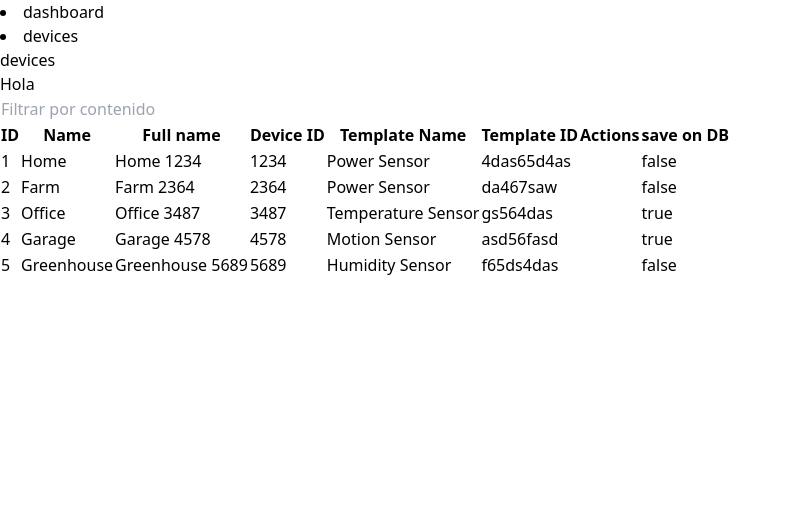
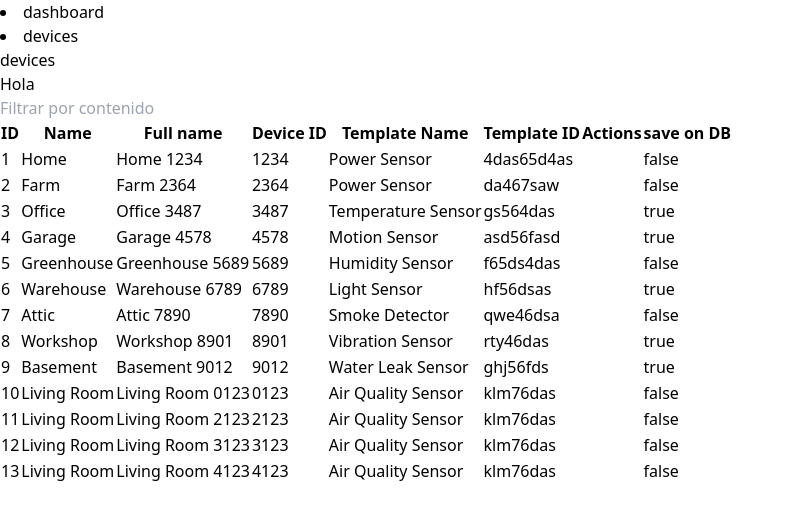
Before and after one commit to d4ndres/vue-iot-admin, a Vue app: page /devices in a window 1280 px wide. Shown: the top 520 px of the page, without its empty margins (0-794 px from the left). Built offline with nearby package versions, Linux system fonts and the light colour scheme.

Commit message:
adding iottable

```diff
--- /dev/null
+++ b/src/components/IotTable.vue
@@ -0,0 +1,152 @@
+<script setup>
+import { computed, ref } from 'vue'
+
+const props = defineProps({
+  data: {
+    type: Array,
+    required: true
+  },
+  columns: {
+    type: Array,
+    default: () => []
+  },
+  searchFilter: {
+    type: String,
+    default: ''
+  }
+})
+
+
+const computedColumns = computed(() => {
+  const cols = props.columns.map(element => {
+    if (typeof element === 'string') {
+      return { bindKey: element, text: element };
+    }
+    else if (typeof element === 'object' && element !== null) {
+      return { ...element };
+    }
+    else {
+      return Object.keys(props.data[0]).map(key => {
+        return { bindKey: key, text: key };
+      });
+    }
+  });
+  return cols.length ? cols : Object.keys(props.data[0]).map(key => {
+    return { bindKey: key, text: key };
+  });
+});
+
+const computedData = computed(() => {
+  return props.data.map((row, index) => {
+    return computedColumns.value.reduce((acc, { bindKey, autoValue, text }) => {
+      if (bindKey in row) {
+        acc[bindKey] = row[bindKey];
+      } else if (typeof autoValue === 'function') {
+        acc[text] = autoValue({ row, index });
+      } else {
+        acc[bindKey] = null;
+      }
+      return acc;
+    }, {});
+  });
+});
+
+
+
+const sortByColumn = ref(null)
+const filterData = computed(() => {
+  return computedData.value.filter((row) => {
+    return Object.values(row).some((value) => {
+      return value?.toString().toLowerCase().includes(props.searchFilter.toLowerCase())
+    })
+  })
+    .sort((a, b) => {
+      if (sortByColumn.value) {
+        if (sortByColumn.value.asc) {
+          return a[sortByColumn.value.column] > b[sortByColumn.value.column] ? 1 : -1
+        }
+        else {
+          return a[sortByColumn.value.column] < b[sortByColumn.value.column] ? 1 : -1
+        }
+      }
+      return 0
+    })
+});
+
+const sortByContent = (columnName) => {
+  if (!sortByColumn.value) {
+    sortByColumn.value = {
+      column: columnName,
+      asc: true
+    }
+  }
+  else if (sortByColumn.value.column === columnName && sortByColumn.value.asc) {
+    sortByColumn.value = {
+      column: columnName,
+      asc: false
+    }
+  }
+  else if (sortByColumn.value.column !== columnName) {
+    sortByColumn.value = {
+      column: columnName,
+      asc: true
+    }
+  }
+  else {
+    sortByColumn.value = null
+  }
+}
+
+
+
+</script>
+
+<template>
+  <div class="wrapper w-full overflow-auto shadow-[inset_0_0_0_1px] shadow-border/80">
+    <table class="text-text_main w-full">
+      <thead class="sticky top-0 z-10">
+        <tr class="h-[5vh]">
+          <th v-for="({ bindKey, text }) in computedColumns" :key="`h_${bindKey}`"
+            @click="sortByContent(bindKey ?? text)"
+            class=" bg-background_alt
+              shadow-[inset_0_0_0_1px] shadow-border/80
+              relative px-2 text-left text-xs font-semibold uppercase tracking-wider cursor-pointer"
+              :class="{
+                'sort-up border-b-4 border-focus': (bindKey === sortByColumn?.column || text === sortByColumn?.column) && sortByColumn
+              }">
+            <span>
+              {{ text }}
+            </span>
+          </th>
+        </tr>
+      </thead>
+      <tbody>
+        <tr v-for="(row, index) in filterData" :key="index" class="">
+          <td v-for="(value, key) in row" :key="key" class="
+            shadow-[inset_0_0_0_1px] shadow-border/80
+            px-2 py-4 whitespace-nowrap">
+            <slot name="default" :value="value" :key="key" :row="row" :rowIndex="index">
+              {{ value }}
+            </slot>
+          </td>
+        </tr>
+      </tbody>
+    </table>
+  </div>
+</template>
+
+<style scoped>
+.wrapper::-webkit-scrollbar {
+  background-color: rgba(0, 0, 0, 0.4);
+  width: 10px;
+  height: 10px;
+}
+
+.wrapper::-webkit-scrollbar-thumb {
+  background-color: rgba(0, 0, 0, 5);
+}
+
+.wrapper::-webkit-scrollbar-corner {
+  background-color: rgba(0, 0, 0, 0.4);
+}
+</style>
--- a/src/components/OverflowAside.vue
+++ b/src/components/OverflowAside.vue
@@ -1,4 +1,6 @@
 <script setup>
+import IotButton from '@/components/button/IotButton.vue'
+
 const { modelValue } = defineProps(['modelValue'])
 const emit = defineEmits(['update:modelValue'])
 
@@ -13,7 +15,7 @@ const close = () => {
     <div @mousedown="close" :class="{'open': modelValue}" class="curtain w-full h-full flex flex-row-reverse">
       <div @mousedown.stop class="overflow-body shadow-xl shadow-zinc-950 h-full w-full md:w-1/2 bg-background">
         <slot name="default" :close="close">
-          <button @click="close" class="absolute top-4 left-4 border-border border-2 bg-background_dark px-2 py-1 rounded-lg">Cerrar</button>
+          <IotButton @click="close">soma</IotButton>
         </slot>
       </div>
     </div>
--- /dev/null
+++ b/src/components/button/IotButton.vue
@@ -0,0 +1,5 @@
+<template>
+  <button class="absolute top-4 left-4 border-border border-2 bg-background_dark px-2 py-1 rounded-lg">
+    <slot>Button</slot>
+  </button>
+</template>
--- a/src/views/admin/Devices.vue
+++ b/src/views/admin/Devices.vue
@@ -1,5 +1,6 @@
 <script setup>
-import EasyTable from '@/components/EasyTable.vue'
+import IotTable from '@/components/IotTable.vue'
+import FormInput from '@/components/form/Input.vue'
 import ButtonSwitch from '@/components/button/Switch.vue'
 import { ref } from 'vue'
 
@@ -8,8 +9,17 @@ const maquetaDevices = ref([
   { name: "Farm", dId: "2364", templateName: "Power Sensor", templateId: "da467saw", saverRule: false },
   { name: "Office", dId: "3487", templateName: "Temperature Sensor", templateId: "gs564das", saverRule: true },
   { name: "Garage", dId: "4578", templateName: "Motion Sensor", templateId: "asd56fasd", saverRule: true },
-  { name: "Greenhouse", dId: "5689", templateName: "Humidity Sensor", templateId: "f65ds4das", saverRule: false }
+  { name: "Greenhouse", dId: "5689", templateName: "Humidity Sensor", templateId: "f65ds4das", saverRule: false },
+  { name: "Warehouse", dId: "6789", templateName: "Light Sensor", templateId: "hf56dsas", saverRule: true },
+  { name: "Attic", dId: "7890", templateName: "Smoke Detector", templateId: "qwe46dsa", saverRule: false },
+  { name: "Workshop", dId: "8901", templateName: "Vibration Sensor", templateId: "rty46das", saverRule: true },
+  { name: "Basement", dId: "9012", templateName: "Water Leak Sensor", templateId: "ghj56fds", saverRule: true },
+  { name: "Living Room", dId: "0123", templateName: "Air Quality Sensor", templateId: "klm76das", saverRule: false },
+  { name: "Living Room", dId: "2123", templateName: "Air Quality Sensor", templateId: "klm76das", saverRule: false },
+  { name: "Living Room", dId: "3123", templateName: "Air Quality Sensor", templateId: "klm76das", saverRule: false },
+  { name: "Living Room", dId: "4123", templateName: "Air Quality Sensor", templateId: "klm76das", saverRule: false },
 ]);
+
 
 const toggleSaverRule = (rowIndex) => {
   const row = maquetaDevices.value[rowIndex]
@@ -24,11 +34,12 @@ const columnsTable = [
   { bindKey: "templateName", text: "Template Name" },
   { bindKey: "templateId", text: "Template ID" },
   { bindKey: "actions", text: "Actions" },
-  { bindKey: "saverRule", text: "save on DB" },
+  { bindKey: "saverRule", text: "save on DB" }
 ]
 
 import OverflowAside from '@/components/OverflowAside.vue';
 const controllerOverflow = ref(false)
+const searchFilter = ref('')
 </script>
 
 <template>
@@ -41,12 +52,16 @@ const controllerOverflow = ref(false)
       @click="controllerOverflow = true"
       class="border border-1 border-border px-2 py-1 rounded-lg">Hola</button>
     </div>
-    <EasyTable :data="maquetaDevices" :columns="columnsTable">
+
+    <div class="max-w-[300px]">
+      <FormInput class="bg-background_dark mt-4 mb-2" v-model="searchFilter" placeholder="Filtrar por contenido" />
+    </div>
+    <IotTable :searchFilter="searchFilter" :data="maquetaDevices" :columns="columnsTable">
       <template #default="{ value, key, row, rowIndex }">
         <div v-if="key == 'actions'" class="flex justify-center">
           <ButtonSwitch :value="row.saverRule" @click="toggleSaverRule(rowIndex)" />
         </div>
       </template>
-    </EasyTable>
+    </IotTable>
   </div>
 </template>
```
